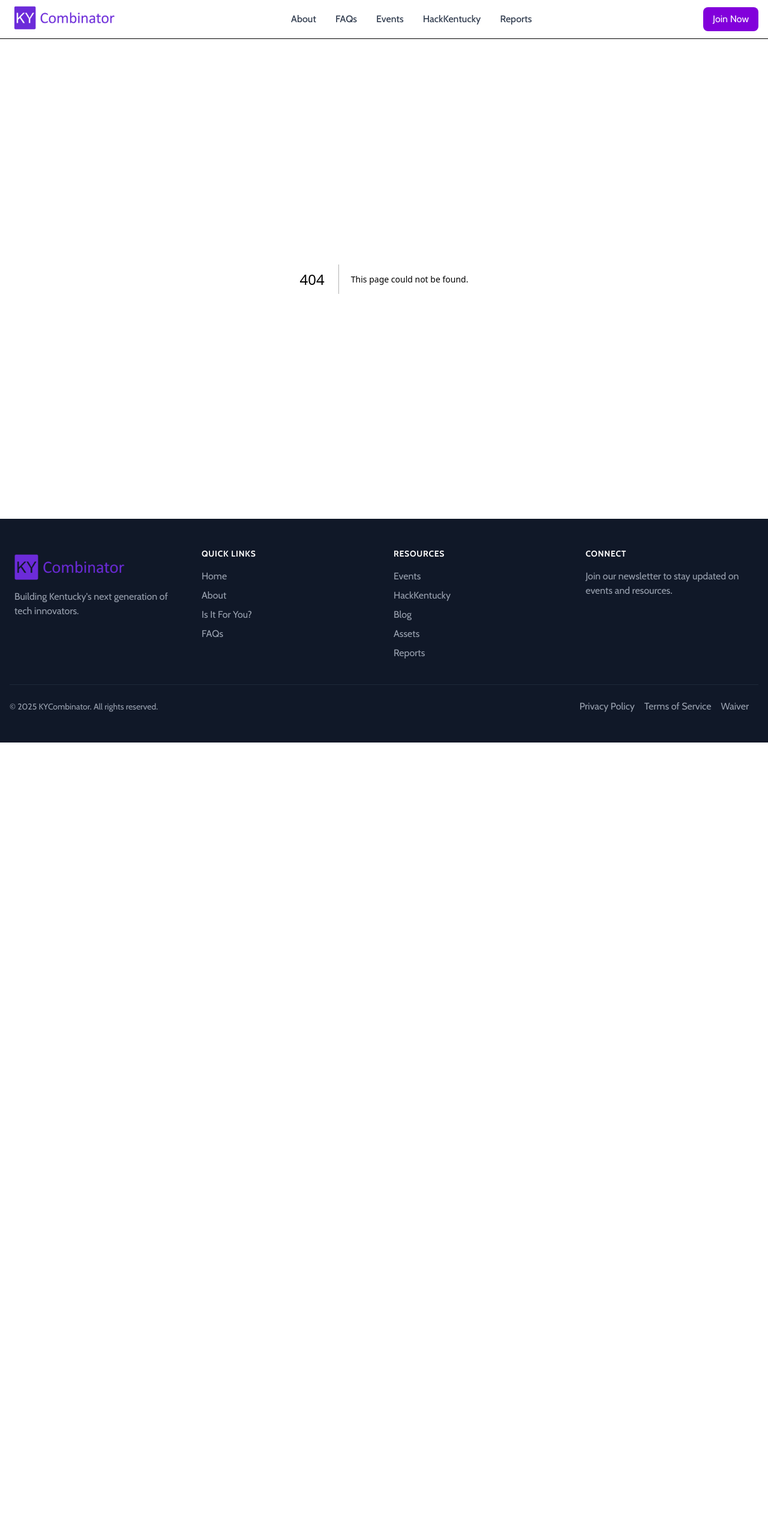
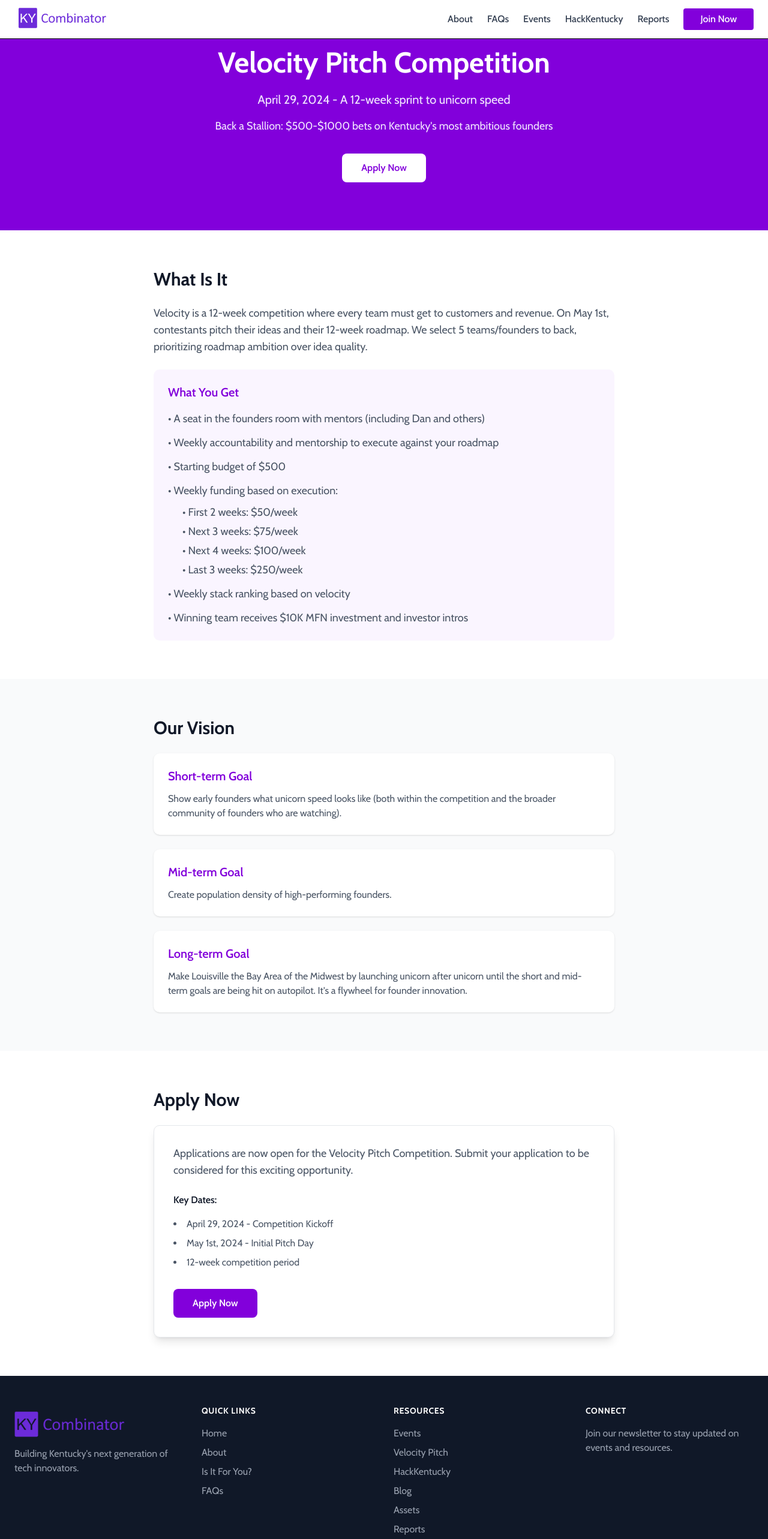
Before and after one commit to KYCombinator/website, a Next.js app: page /velocity in a window 1280 px wide. Before the commit this address had no page. Shown: the top 2566 px of the page at 60% size. Before the commit the page ends 1238 px from the top, so only its background shows below. Built offline with nearby package versions, Linux system fonts and the light colour scheme; grey boxes are pictures that could not be loaded.

Commit message:
velocity page

```diff
--- a/src/app/components/Footer.tsx
+++ b/src/app/components/Footer.tsx
@@ -43,6 +43,11 @@ export default function Footer() {
               <li>
                 <Link href="/#events" className="text-gray-400 hover:text-white transition">
                   Events
+                </Link>
+              </li>
+              <li>
+                <Link href="/velocity" className="text-gray-400 hover:text-white transition">
+                  Velocity Pitch
                 </Link>
               </li>
               <li>
--- a/src/app/components/Header.tsx
+++ b/src/app/components/Header.tsx
@@ -1,50 +1,104 @@
+"use client"
+
 import Link from "next/link"
 import Image from "next/image"
+import { useState } from "react"
+import { Menu, X } from "lucide-react"
 
 export default function Header() {
+  const [isMenuOpen, setIsMenuOpen] = useState(false)
+
   return (
-    <header className="bg-white border-b">
-      <div className="container mx-auto px-4">
+    <header className="bg-white border-b fixed w-full top-0 z-50">
+      <div className="container mx-auto px-6">
         <div className="flex items-center justify-between h-16">
-          <div className="flex items-center">
+          {/* Logo */}
+          <div className="flex-shrink-0">
             <Link href="/" className="flex items-center">
               <Image
                 src="/assets/Purple.png"
                 alt="KYCombinator"
-                width={240}
+                width={220}
                 height={82}
-                className="h-16 w-auto"
+                className="h-14 w-auto"
                 priority
               />
             </Link>
           </div>
-          <nav className="hidden md:flex space-x-8">
-            <Link href="/#about" className="text-gray-700 hover:text-purple-700 font-medium">
+
+          {/* Mobile menu button */}
+          <button
+            onClick={() => setIsMenuOpen(!isMenuOpen)}
+            className="md:hidden p-2"
+          >
+            {isMenuOpen ? (
+              <X className="h-6 w-6" />
+            ) : (
+              <Menu className="h-6 w-6" />
+            )}
+          </button>
+
+          {/* Desktop Navigation */}
+          <div className="hidden md:flex md:items-center md:justify-end flex-1 pl-8">
+            <nav className="flex items-center space-x-6">
+              <Link href="/#about" className="text-gray-700 hover:text-purple-700 font-medium text-base">
                 About
               </Link>
-            <Link href="/#faqs" className="text-gray-700 hover:text-purple-700 font-medium">
+              <Link href="/#faqs" className="text-gray-700 hover:text-purple-700 font-medium text-base">
                 FAQs
               </Link>
-            <Link href="/#events" className="text-gray-700 hover:text-purple-700 font-medium">
+              <Link href="/#events" className="text-gray-700 hover:text-purple-700 font-medium text-base">
                 Events
               </Link>
-            <Link href="https://www.hackkentucky.com" className="text-gray-700 hover:text-purple-700 font-medium">
+              <Link href="https://www.hackkentucky.com" className="text-gray-700 hover:text-purple-700 font-medium text-base">
                 HackKentucky
               </Link>
-            <Link href="/reports" className="text-gray-700 hover:text-purple-700 font-medium">
+              <Link href="/reports" className="text-gray-700 hover:text-purple-700 font-medium text-base">
                 Reports
               </Link>
-          </nav>
               <Link
                 href="https://join.slack.com/t/kycombinator/shared_invite/zt-2tneu9hc6-Dx1ttf~_75rQHOb8NHXXkQ"
                 target="_blank"
                 rel="noopener noreferrer"
-            className="bg-purple-700 text-white px-4 py-2 rounded-md hover:bg-purple-800 transition"
+                className="bg-purple-700 text-white px-7 py-1.5 rounded text-base font-medium hover:bg-purple-800 transition"
+              >
+                Join Now
+              </Link>
+            </nav>
+          </div>
+        </div>
+
+        {/* Mobile Navigation */}
+        {isMenuOpen && (
+          <div className="md:hidden absolute top-16 left-0 right-0 bg-white border-b z-50">
+            <div className="px-4 py-3 space-y-2">
+              <Link href="/#about" className="block px-3 py-2 text-gray-700 hover:text-purple-700 font-medium text-base">
+                About
+              </Link>
+              <Link href="/#faqs" className="block px-3 py-2 text-gray-700 hover:text-purple-700 font-medium text-base">
+                FAQs
+              </Link>
+              <Link href="/#events" className="block px-3 py-2 text-gray-700 hover:text-purple-700 font-medium text-base">
+                Events
+              </Link>
+              <Link href="https://www.hackkentucky.com" className="block px-3 py-2 text-gray-700 hover:text-purple-700 font-medium text-base">
+                HackKentucky
+              </Link>
+              <Link href="/reports" className="block px-3 py-2 text-gray-700 hover:text-purple-700 font-medium text-base">
+                Reports
+              </Link>
+              <Link
+                href="https://join.slack.com/t/kycombinator/shared_invite/zt-2tneu9hc6-Dx1ttf~_75rQHOb8NHXXkQ"
+                target="_blank"
+                rel="noopener noreferrer"
+                className="block mx-3 mt-3 bg-purple-700 text-white py-2 rounded text-base font-medium text-center hover:bg-purple-800 transition"
               >
                 Join Now
               </Link>
             </div>
           </div>
+        )}
+      </div>
     </header>
   )
 }
--- a/src/app/page.tsx
+++ b/src/app/page.tsx
@@ -1,4 +1,4 @@
-import { Calendar, Slack } from "lucide-react"
+import { Calendar, Slack, ArrowRight } from "lucide-react"
 import Link from "next/link"
 import Image from "next/image"
 
@@ -24,9 +24,16 @@ export default function Home() {
               <p className="text-gray-600 text-lg md:text-xl mb-4">
                 We&apos;re creating the highest density of ambitious, high-velocity founders and builders in Kentucky.
               </p>
-              <p className="text-gray-600 text-lg md:text-xl">
+              <p className="text-gray-600 text-lg md:text-xl mb-8">
                 Join a community of action-takers who move fast, build things, and support each other&apos;s growth.
               </p>
+              <Link
+                href="/velocity"
+                className="inline-flex items-center gap-2 bg-purple-700 text-white px-8 py-3 rounded-md font-semibold hover:bg-purple-800 transition"
+              >
+                Join the Velocity Pitch Competition
+                <ArrowRight className="w-5 h-5" />
+              </Link>
             </div>
             <div className="flex flex-col gap-4 justify-center items-center">
               <iframe
--- /dev/null
+++ b/src/app/velocity/page.tsx
@@ -0,0 +1,118 @@
+export default function VelocityPage() {
+  return (
+    <div className="min-h-screen bg-white">
+      {/* Hero Section */}
+      <section className="relative py-20 bg-purple-700">
+        <div className="container mx-auto px-4">
+          <div className="max-w-3xl mx-auto text-center">
+            <h1 className="text-4xl md:text-5xl font-bold text-white mb-6">
+              Velocity Pitch Competition
+            </h1>
+            <p className="text-xl text-purple-100 mb-4">
+              April 29, 2024 - A 12-week sprint to unicorn speed
+            </p>
+            <p className="text-lg text-purple-100 mb-8">
+              Back a Stallion: $500-$1000 bets on Kentucky's most ambitious founders
+            </p>
+            <a
+              href="https://lu.ma/vr9guh5n"
+              target="_blank"
+              rel="noopener noreferrer"
+              className="inline-block bg-white text-purple-700 px-8 py-3 rounded-md font-semibold hover:bg-purple-50 transition"
+            >
+              Apply Now
+            </a>
+          </div>
+        </div>
+      </section>
+
+      {/* Overview Section */}
+      <section className="py-16">
+        <div className="container mx-auto px-4">
+          <div className="max-w-3xl mx-auto">
+            <h2 className="text-3xl font-bold text-gray-900 mb-6">What Is It</h2>
+            <div className="space-y-6 text-lg text-gray-600">
+              <p>
+                Velocity is a 12-week competition where every team must get to customers and revenue. On May 1st, contestants pitch their ideas and their 12-week roadmap. We select 5 teams/founders to back, prioritizing roadmap ambition over idea quality.
+              </p>
+
+              <div className="bg-purple-50 p-6 rounded-lg">
+                <h3 className="text-xl font-semibold text-purple-700 mb-4">What You Get</h3>
+                <ul className="space-y-3">
+                  <li>• A seat in the founders room with mentors (including Dan and others)</li>
+                  <li>• Weekly accountability and mentorship to execute against your roadmap</li>
+                  <li>• Starting budget of $500</li>
+                  <li>• Weekly funding based on execution:
+                    <ul className="ml-6 mt-2 space-y-1">
+                      <li>• First 2 weeks: $50/week</li>
+                      <li>• Next 3 weeks: $75/week</li>
+                      <li>• Next 4 weeks: $100/week</li>
+                      <li>• Last 3 weeks: $250/week</li>
+                    </ul>
+                  </li>
+                  <li>• Weekly stack ranking based on velocity</li>
+                  <li>• Winning team receives $10K MFN investment and investor intros</li>
+                </ul>
+              </div>
+            </div>
+          </div>
+        </div>
+      </section>
+
+      {/* Vision Section */}
+      <section className="py-16 bg-gray-50">
+        <div className="container mx-auto px-4">
+          <div className="max-w-3xl mx-auto">
+            <h2 className="text-3xl font-bold text-gray-900 mb-6">Our Vision</h2>
+            <div className="space-y-6">
+              <div className="bg-white p-6 rounded-lg shadow-sm">
+                <h3 className="text-xl font-semibold text-purple-700 mb-3">Short-term Goal</h3>
+                <p className="text-gray-600">Show early founders what unicorn speed looks like (both within the competition and the broader community of founders who are watching).</p>
+              </div>
+              <div className="bg-white p-6 rounded-lg shadow-sm">
+                <h3 className="text-xl font-semibold text-purple-700 mb-3">Mid-term Goal</h3>
+                <p className="text-gray-600">Create population density of high-performing founders.</p>
+              </div>
+              <div className="bg-white p-6 rounded-lg shadow-sm">
+                <h3 className="text-xl font-semibold text-purple-700 mb-3">Long-term Goal</h3>
+                <p className="text-gray-600">Make Louisville the Bay Area of the Midwest by launching unicorn after unicorn until the short and mid-term goals are being hit on autopilot. It's a flywheel for founder innovation.</p>
+              </div>
+            </div>
+          </div>
+        </div>
+      </section>
+
+      {/* Application Section */}
+      <section id="apply" className="py-16">
+        <div className="container mx-auto px-4">
+          <div className="max-w-3xl mx-auto">
+            <h2 className="text-3xl font-bold text-gray-900 mb-6">Apply Now</h2>
+            <div className="bg-white shadow-lg rounded-lg p-8 border border-gray-200">
+              <p className="text-lg text-gray-600 mb-6">
+                Applications are now open for the Velocity Pitch Competition. Submit your application to be considered for this exciting opportunity.
+              </p>
+              <div className="space-y-4">
+                <h3 className="font-semibold text-gray-900">Key Dates:</h3>
+                <ul className="list-disc list-inside text-gray-600 space-y-2">
+                  <li>April 29, 2024 - Competition Kickoff</li>
+                  <li>May 1st, 2024 - Initial Pitch Day</li>
+                  <li>12-week competition period</li>
+                </ul>
+              </div>
+              <div className="mt-8">
+                <a
+                  href="https://lu.ma/vr9guh5n"
+                  target="_blank"
+                  rel="noopener noreferrer"
+                  className="inline-block bg-purple-700 text-white px-8 py-3 rounded-md font-semibold hover:bg-purple-800 transition"
+                >
+                  Apply Now
+                </a>
+              </div>
+            </div>
+          </div>
+        </div>
+      </section>
+    </div>
+  )
+}
```
Lines whose indentation alone changed are shown as unchanged.
